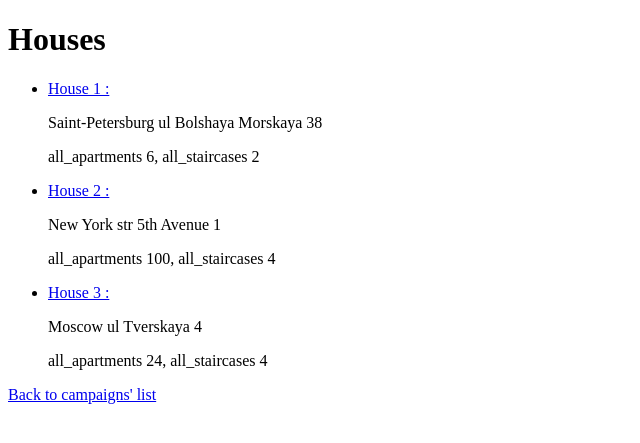
After one commit to Nikolay8691/BYM_M9_01, a Django app: page /campaigns/houses in a window 1280 px wide. The commit adds this page. Shown: the top 443 px of the page, without its empty margins (0-640 px from the left). Run offline with Django 4.2, Linux system fonts and the light colour scheme; data comes from the database, SQL or seed files in the repository; both versions use the stored data as it was after the commit.

Commit message:
House class is on

```diff
--- a/art_m9/p_agency/campaigns/models.py
+++ b/art_m9/p_agency/campaigns/models.py
@@ -18,3 +18,15 @@ class Campaign(models.Model):
 
 	def __str__(self):
 		return f'title = {self.title} status:({self.status})'
+
+class House(models.Model):
+	city = models.CharField(max_length = 64)
+	street_type = models.CharField(max_length = 5)
+	street_name = models.CharField(max_length = 64)
+	house_number = models.IntegerField()
+	qnt_apts = models.IntegerField()
+	qnt_strs = models.IntegerField()
+	campaigns = models.ManyToManyField(Campaign, blank=True, related_name = 'c_objects')
+
+	def __str__(self):
+		return f'\n{self.city}\n {self.street_type} . {self.street_name} , {self.house_number}'
--- /dev/null
+++ b/art_m9/p_agency/campaigns/templates/campaigns/h_index.html
@@ -0,0 +1,19 @@
+{% extends 'campaigns/layout.html' %}
+
+{% block body %}
+	<h1>Houses</h1>
+	<ul>
+		{% for house in houses %}
+		<li>
+			<a href="{% url 'campaigns:house' house.id %}">
+				<p> House {{house.id}} : </p>
+			</a>
+				<p> {{house.city}} {{house.street_type}} {{house.street_name}} {{house.house_number}}</p>
+				<p> all_apartments {{house.qnt_apts}}, all_staircases {{house.qnt_strs}}</p>
+
+		</li>
+		{% endfor %}
+
+	</ul>
+	<a href = "{% url 'campaigns:index' %}"> Back to campaigns' list </a>
+{% endblock %}
--- a/art_m9/p_agency/campaigns/templates/campaigns/index.html
+++ b/art_m9/p_agency/campaigns/templates/campaigns/index.html
@@ -13,5 +13,8 @@
 
 	</ul>
 
+	<h2>Campaigns' houses</h2>
+	<a href = "{% url 'campaigns:h_index' %}"> See all campaigns' houses list</a>
+	<p></p>
 
 {% endblock %}
--- a/art_m9/p_agency/campaigns/urls.py
+++ b/art_m9/p_agency/campaigns/urls.py
@@ -5,5 +5,6 @@ app_name = 'campaigns'
 urlpatterns = [
     path('', views.index, name = 'index'),
     path('<int:campaign_id>', views.campaign, name = 'campaign'),
-
+    path('houses', views.h_index, name = 'h_index'),
+    path('houses/<int:house_id>', views.house, name = 'house'),
 ]
--- a/art_m9/p_agency/campaigns/views.py
+++ b/art_m9/p_agency/campaigns/views.py
@@ -1,6 +1,6 @@
 from django.shortcuts import render
 
-from .models import Campaign
+from .models import Campaign, House
 
 # Create your views here.
 def index(request):
@@ -13,6 +13,19 @@ def campaign(request, campaign_id):
 	campaign = Campaign.objects.get(pk=campaign_id)
 	return render(request, 'campaigns/campaign.html', {
 		'campaign' : campaign,
-		# 'houses' : campaign.c_objects.all(),
-		# 'extra_houses' : House.objects.exclude(campaigns=campaign).all(),
+		'houses' : campaign.c_objects.all(),
+		'extra_houses' : House.objects.exclude(campaigns=campaign).all(),
 		})
+
+def h_index(request):
+	return render(request, 'campaigns/h_index.html', {
+		'houses' : House.objects.all()
+		})
+
+def house(request, house_id):
+	house = House.objects.get(pk=house_id)
+	return render(request, 'campaigns/house.html', {
+		'house' : house,
+		# 'apartments' : house.from_house.all(),
+		'campaigns' : house.campaigns.all(),
+		})
--- a/art_m9/p_agency/users/admin.py
+++ b/art_m9/p_agency/users/admin.py
@@ -5,7 +5,7 @@ from django.contrib.auth.models import User
 
 from .models import Profile
 
-from campaigns.models import Campaign, Supervisor
+from campaigns.models import Campaign, Supervisor, House
 
 # Register your models here.
 class ProfileInline(admin.StackedInline):
@@ -20,3 +20,4 @@ admin.site.unregister(User)
 admin.site.register(User, UserAdmin)
 admin.site.register(Supervisor)
 admin.site.register(Campaign)
+admin.site.register(House)
```
Also changed, not shown: art_m9/p_agency/campaigns/templates/campaigns/campaign.html (+8 -0 lines), art_m9/p_agency/campaigns/templates/campaigns/house.html (added, +24 -0 lines), art_m9/p_agency/campaigns/migrations/0002_house.py (added), art_m9/p_agency/db.sqlite3.
